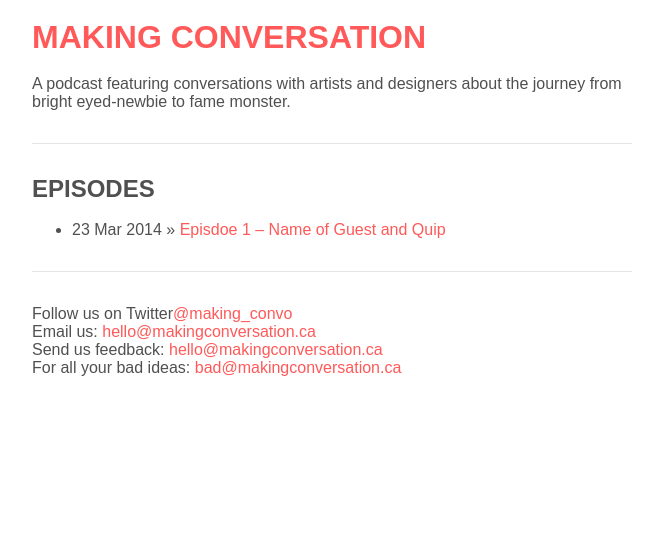
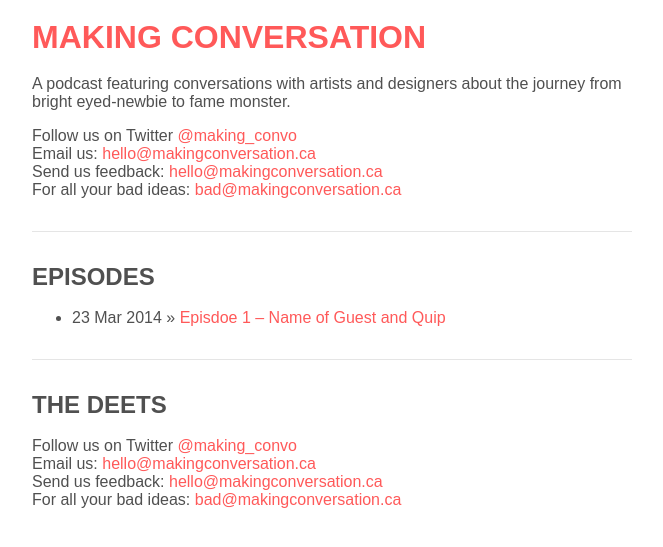
Before and after one commit to justinalm/makingconversation, a Jekyll site: the page built from index.html, in a window 1280 px wide. Shown: the top 547 px of the page, without its empty margins (308-971 px from the left). Built offline with Jekyll 4.4.1, drawn with Linux system fonts in a browser that asks for light colours.

Commit message:
Copy Tweaks Link Updates

```diff
--- a/_layouts/default.html
+++ b/_layouts/default.html
@@ -15,13 +15,20 @@
         <header>
           <h1><a href="/">{{ site.name }}</a></h1>
           <p>{{ site.description }}</p>
+          <p>
+            Follow us on Twitter <a href="http://twitter.com/making_convo/">@making_convo</a><br />
+            Email us: <a href="mailto:hello@makingconversation.ca">hello@makingconversation.ca</a><br />
+            Send us feedback: <a href="mailto:feedback@makingconversation.ca">hello@makingconversation.ca</a></br>
+            For all your bad ideas: <a href="mailto:bad@makingconversation.ca">bad@makingconversation.ca</a>
+          </p>
           <hr class="rule">
         </header>
         {{ content }}
         <footer>
           <hr class="rule">
+          <h2>The Deets</h2>
           <p>
-            Follow us on Twitter<a href="http://twitter.com/making_convo/">@making_convo</a><br />
+            Follow us on Twitter <a href="http://twitter.com/making_convo/">@making_convo</a><br />
             Email us: <a href="mailto:hello@makingconversation.ca">hello@makingconversation.ca</a><br />
             Send us feedback: <a href="mailto:feedback@makingconversation.ca">hello@makingconversation.ca</a></br>
             For all your bad ideas: <a href="mailto:bad@makingconversation.ca">bad@makingconversation.ca</a>
```
